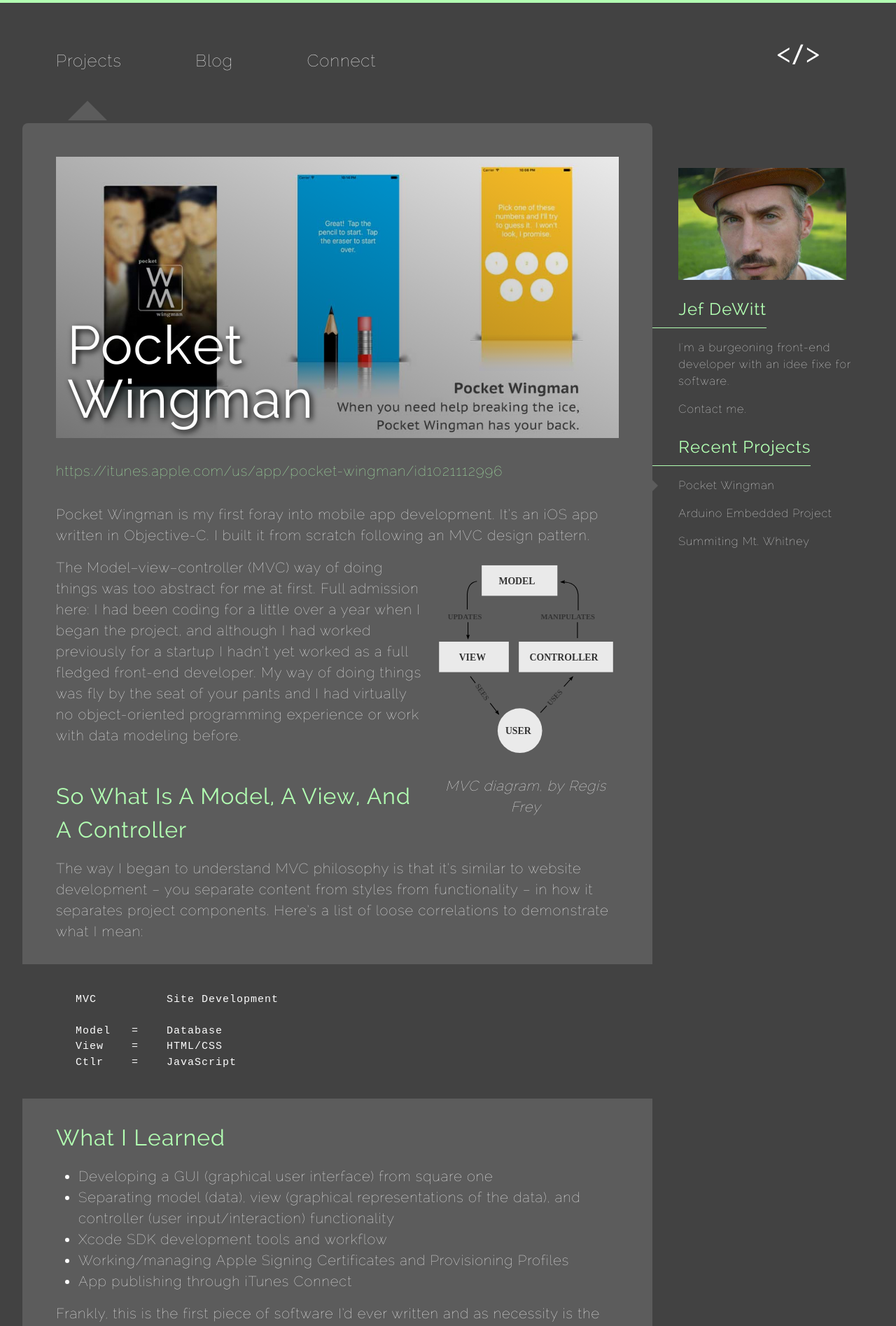
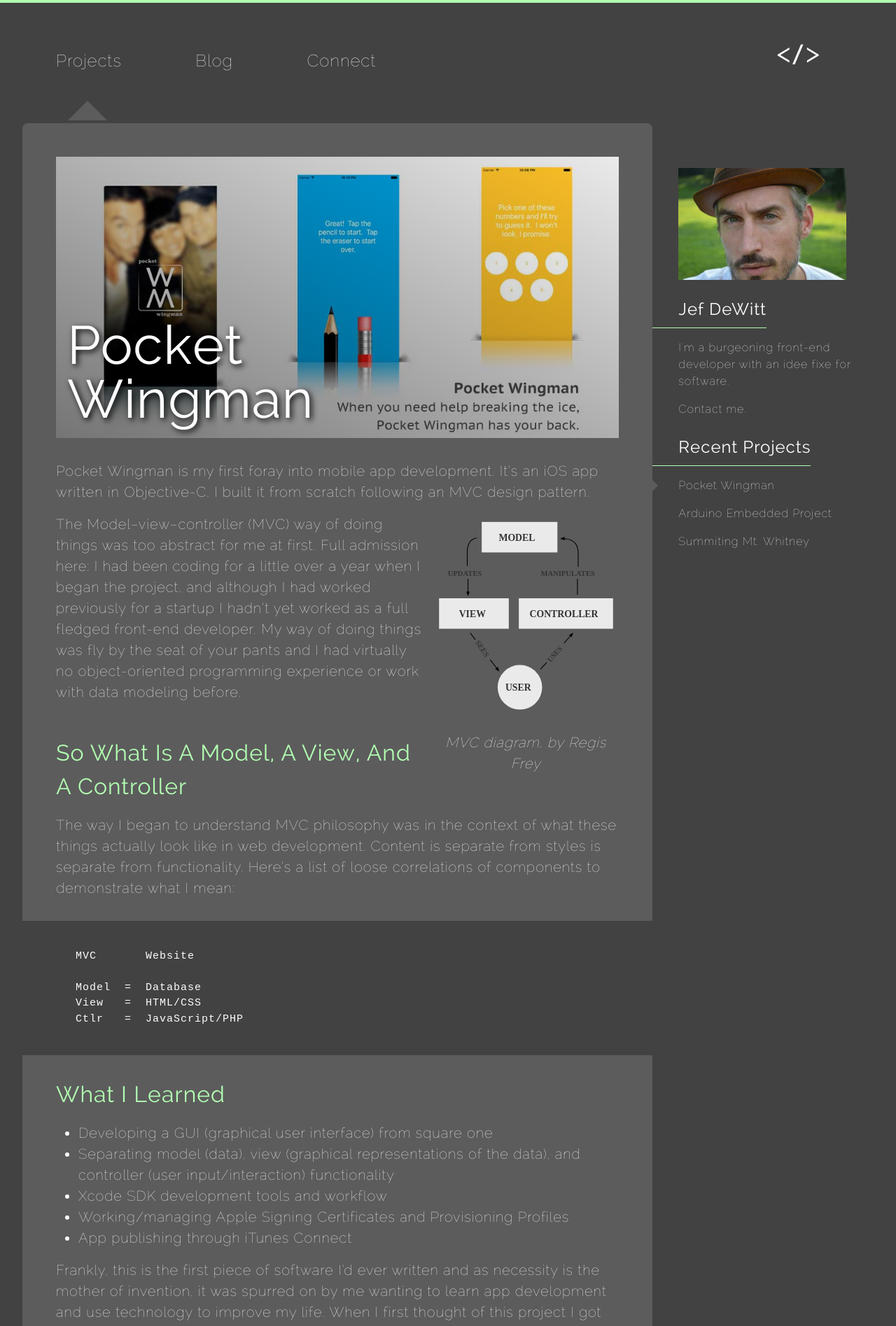
Before and after one commit to jefdewitt/jekyll_portfolio, a Jekyll site: the page built from _projects/2016-10-25-pocket-wingman.md, in a window 1280 px wide. Shown: the top 1895 px of the page at 70% size. Built offline with Jekyll 4.4.1, drawn with Linux system fonts in a browser that asks for light colours; nearby versions of some CDN libraries.

```diff
--- a/_layouts/project-template.html
+++ b/_layouts/project-template.html
@@ -14,7 +14,7 @@ layout: default
         <img src="/images/{{ page.image }}">
         <h1 class="post-title">{{ page.title }}</h1>
     </header>
-    <a class="project__link" href="{{ page.link }}" target="_blank">{{ page.link }}</a>
+    <!-- <a class="project__link button__branding--color " href="{{ page.link }}" target="_blank">More Info</a> -->
     {{ content }}
   </div>
 
--- a/_posts/2016-12-2-interpolation-and-templating-engins.markdown
+++ b/_posts/2016-12-2-interpolation-and-templating-engins.markdown
@@ -14,7 +13,9 @@ AngularJS is a JavaScript framework built by the folks at Google. It's a powerfu
 
 I was making great progress on my app until I came to evaluate a simple expression in the HTML. I'm already accustomed to Liquid syntax so it all seemed like a walk in the park. For testing purposes I wrapped a math expression in double curly braces, like so:
 
+    {% raw %}
     {{ 1+2 }}
+    {% endraw %}
 
 ...and nothing happened. The expression didn't evaluate. Nothing appeared on the page. Whaaa???
 
@@ -36,6 +37,7 @@ As fate would have it, I stumbled upon an article about templating engines, such
 
 A little switcharoo to...
 
+
     {[{ 1+2 }]}
 
 ...and the expression evaluates! All is right with the world.
--- a/_projects/2016-10-25-pocket-wingman.md
+++ b/_projects/2016-10-25-pocket-wingman.md
@@ -13,13 +13,13 @@ The Model–view–controller (MVC) way of doing things was too abstract for me
 
 ## So What Is A Model, A View, And A Controller
 
-The way I began to understand MVC philosophy is that it's similar to website development -- you separate content from styles from functionality -- in how it separates project components. Here's a list of loose correlations to demonstrate what I mean:
+The way I began to understand MVC philosophy was in the context of what these things actually look like in web development. Content is separate from styles is separate from functionality. Here's a list of loose correlations of components to demonstrate what I mean:
 
-    MVC          Site Development
+    MVC       Website
 
-    Model   =    Database
-    View    =    HTML/CSS
-    Ctlr    =    JavaScript
+    Model  =  Database
+    View   =  HTML/CSS
+    Ctlr   =  JavaScript/PHP
 
 
 ## What I Learned
--- a/_sass/_base.scss
+++ b/_sass/_base.scss
@@ -251,6 +251,11 @@ blockquote {
         @include media($mobile) {
             background: $grey-color-dark;
         }
+
+        .err {
+            color: $text-color;
+            background: initial;
+        }
     }
 }
 
--- a/_sass/_sidebar.scss
+++ b/_sass/_sidebar.scss
@@ -29,9 +29,10 @@
     h2 {
 
         @include media($mobile) {
+            border-bottom: 1px solid $lime-green;
+            color: $text-color;
+            display: inline-block;
             margin: 0 0 1rem -2.5rem;
-            border-bottom: 1px solid $lime-green;
-            display: inline-block;
             padding: 0 0 .5rem 2.5rem;
         }
 
```
Also changed, not shown: other parts of _posts/2016-12-2-interpolation-and-templating-engins.markdown (+1 -2 lines), images/laptop-and-pineapples.jpg (added).
